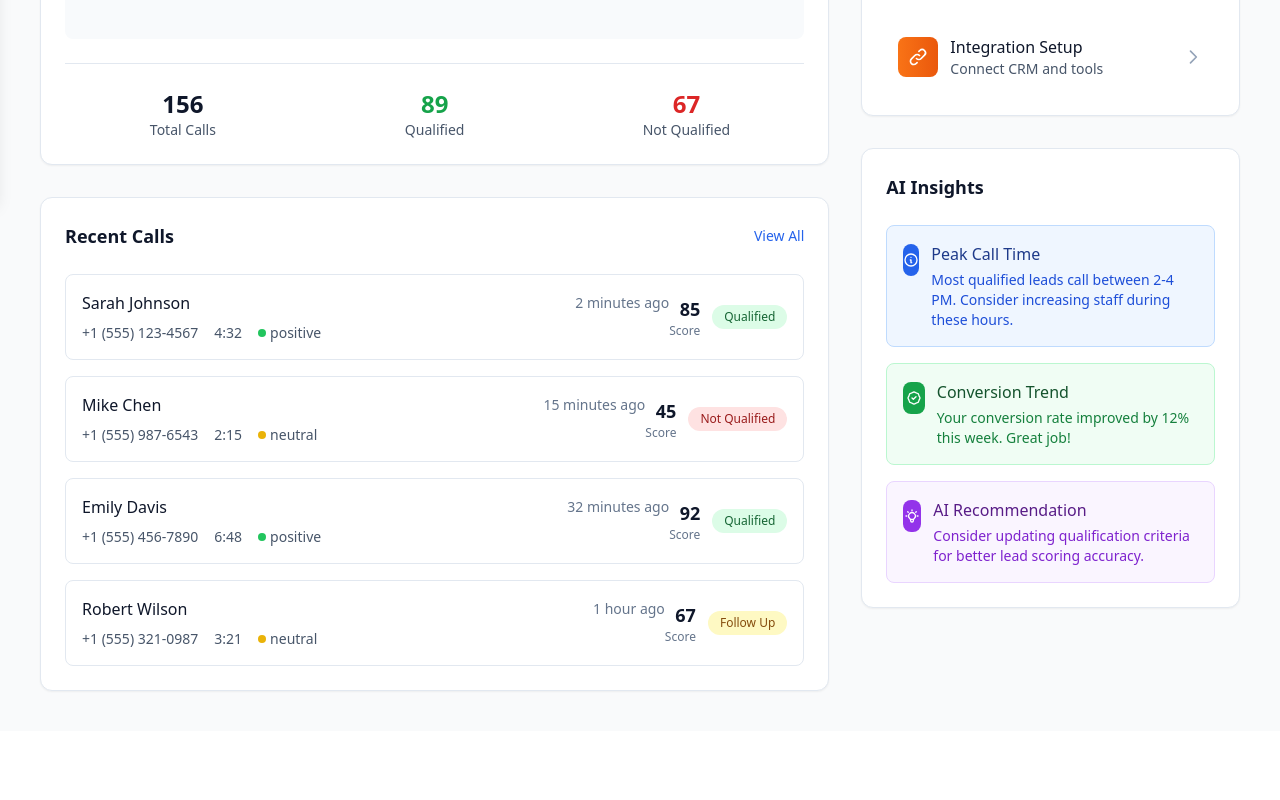
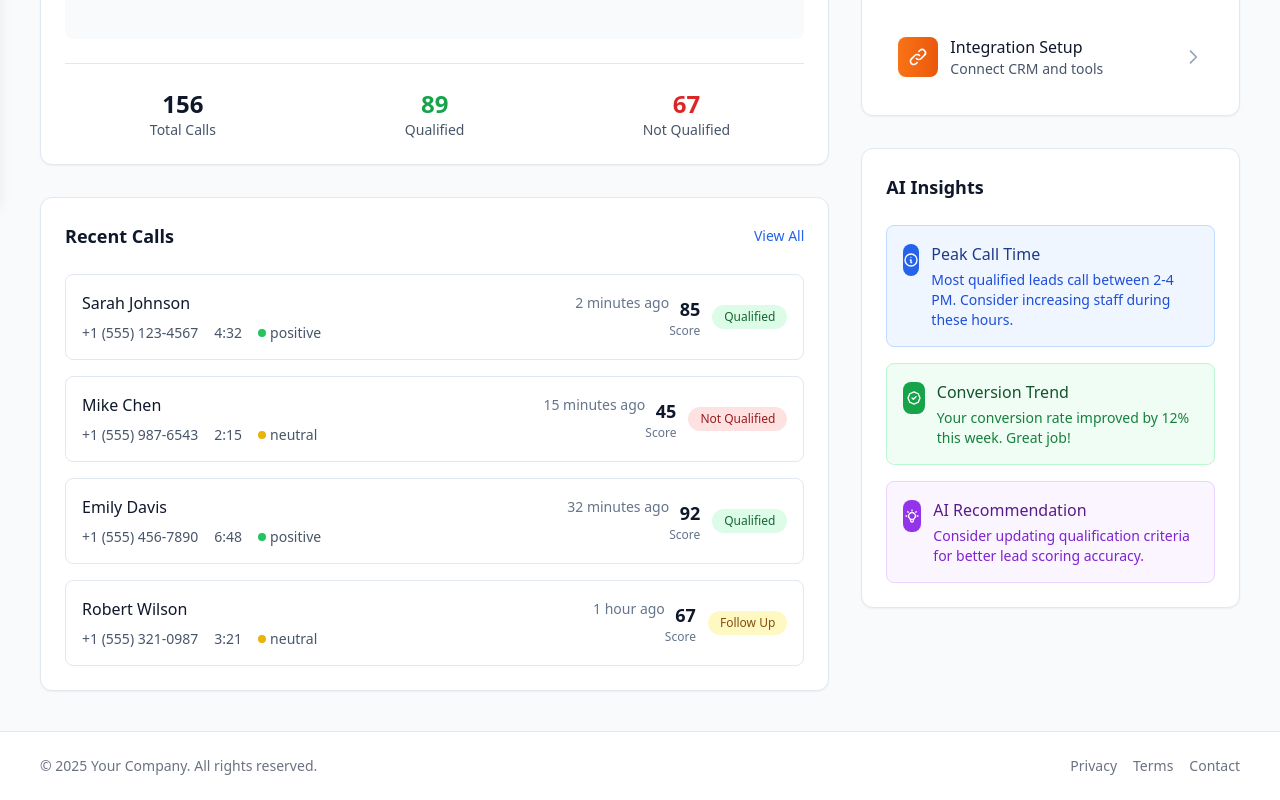
Before and after one commit to YousraAitLaaroussi/ai-lead-front-end, a Vue app in the folder ai-lead/: page /dashboard in a window 1280 px wide. Shown: the part 600-1400 px from the top of the page. Before the commit the page ends 1331 px from the top, so only its background shows below. Built offline with nearby package versions, Linux system fonts and the light colour scheme.

Commit message:
Creation of Footer of LayoutClient

```diff
--- a/ai-lead/src/layout/LayoutClient.vue
+++ b/ai-lead/src/layout/LayoutClient.vue
@@ -181,6 +181,18 @@
       <main class="flex-1 m-10">
         <slot />
       </main>
+
+      <!-- Footer -->
+    <footer class="bg-white border-t border-gray-200 ">
+      <div class="max-w-7xl mx-auto px-4 py-6 flex flex-col md:flex-row items-center justify-between text-sm text-gray-500">
+        <p class=" ml-6">&copy; 2025 Your Company. All rights reserved.</p>
+        <div class="flex space-x-4 mt-2 md:mt-0 mr-6">
+          <a href="#" class=" hover:text-blue-500">Privacy</a>
+          <a href="#" class=" hover:text-blue-500">Terms</a>
+          <a href="#" class=" hover:text-blue-500 ">Contact</a>
+        </div>
+      </div>
+    </footer>
     </div>
   </div>
 </template>
```
